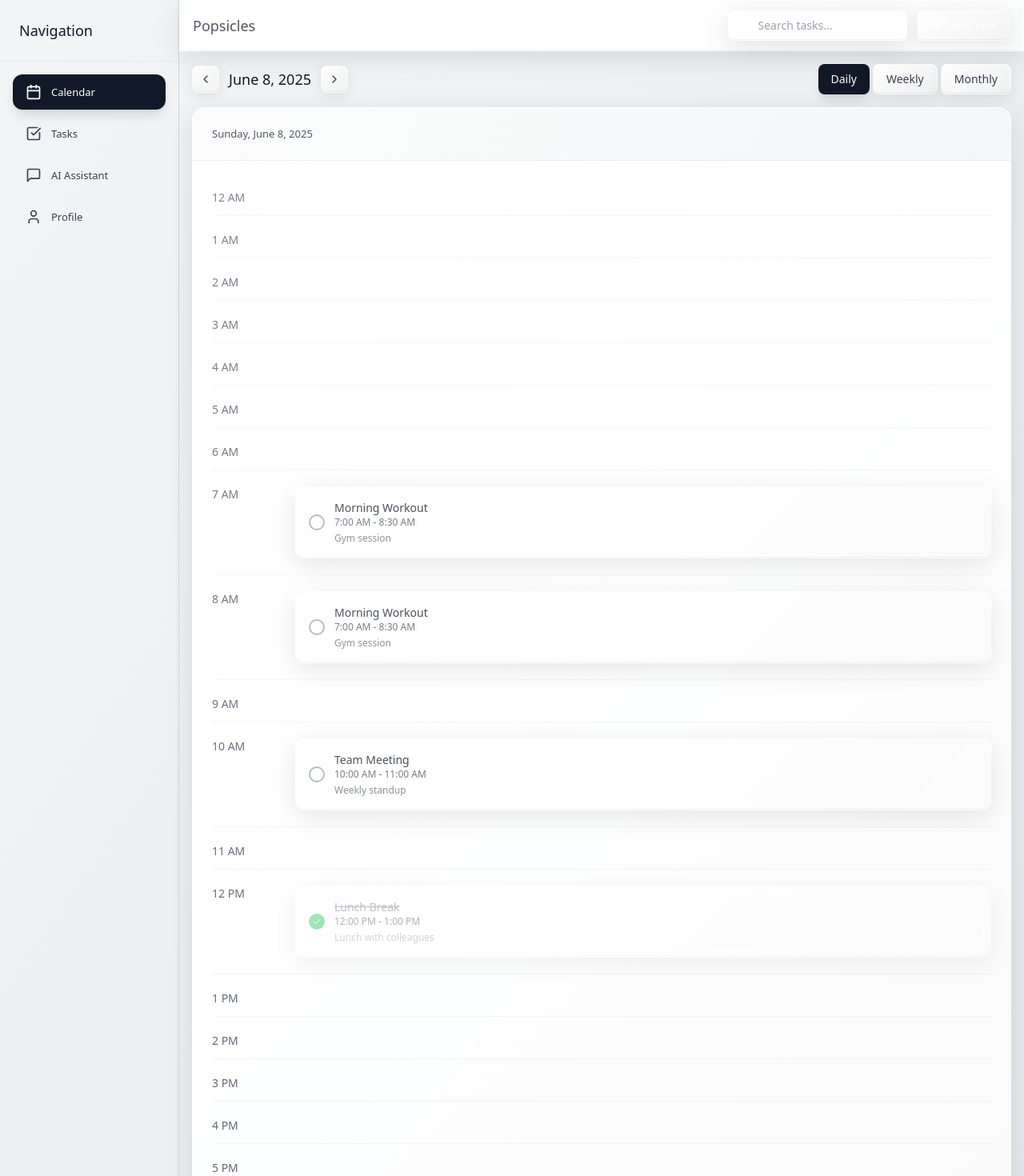
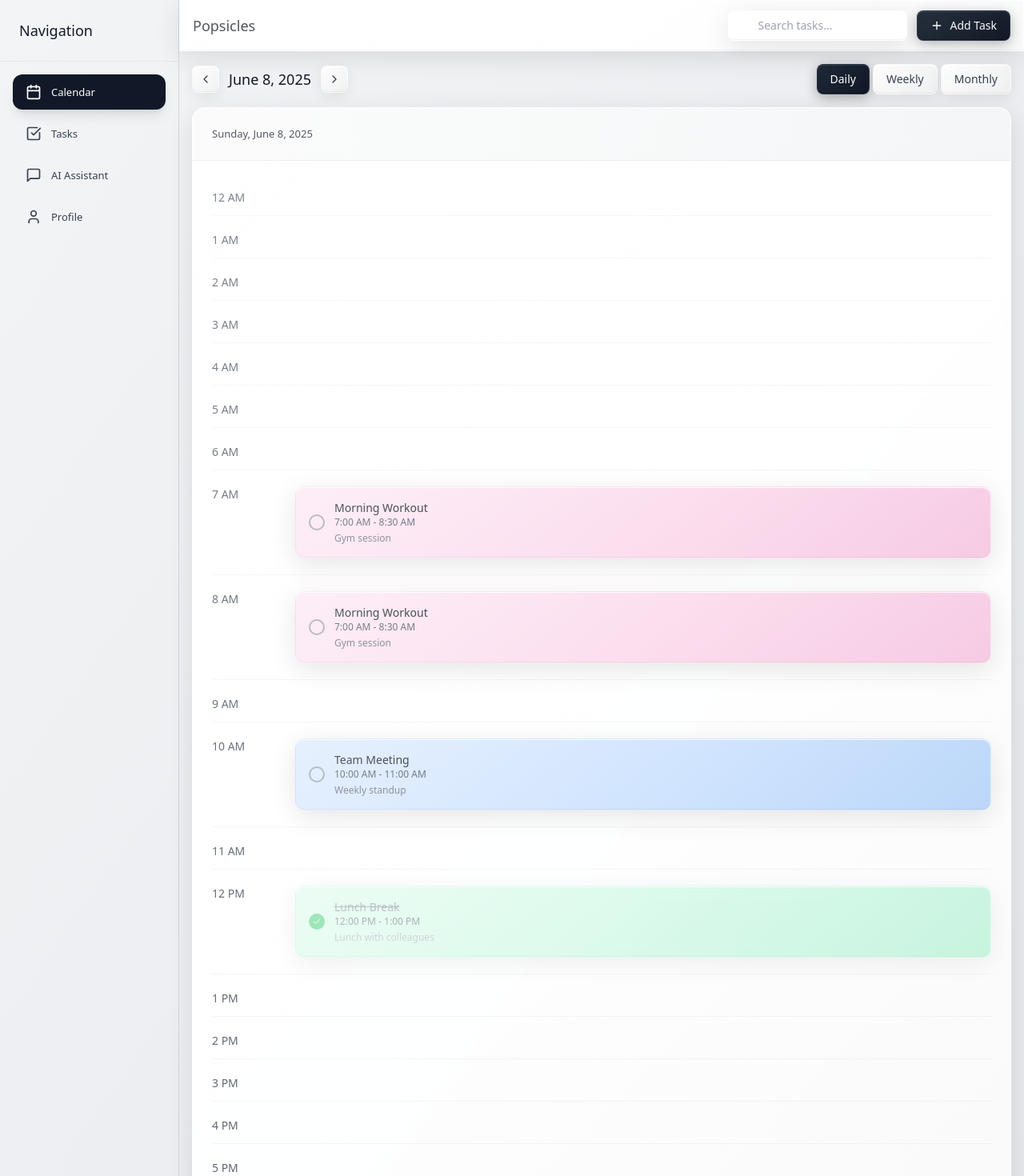
Before and after one commit to akmiinn/popsicles-task-manager, a React (Vite) app: page / in a window 1280 px wide. Shown: the top 1470 px of the page at 80% size. Built offline with nearby package versions, Linux system fonts and the light colour scheme.

Commit message:
Fix: Text color and task color
- Fixed white text color on save changes and message boxes.
- Changed task colors to pastel colors only.
- Fixed task editing to show prior information.

```diff
--- a/src/components/TaskOverlay.tsx
+++ b/src/components/TaskOverlay.tsx
@@ -26,7 +26,7 @@ const TaskOverlay = ({ isOpen, onClose, onSave, editingTask, selectedDate }: Tas
     endTime: '',
     date: selectedDate.toISOString().split('T')[0],
     priority: 'medium' as 'low' | 'medium' | 'high',
-    color: 'bg-blue-100',
+    color: 'task-pastel-blue',
     completed: false
   });
 
@@ -55,7 +55,7 @@ const TaskOverlay = ({ isOpen, onClose, onSave, editingTask, selectedDate }: Tas
         endTime: defaultEnd,
         date: selectedDate.toISOString().split('T')[0],
         priority: 'medium',
-        color: 'bg-blue-100',
+        color: 'task-pastel-blue',
         completed: false
       });
     }
@@ -71,14 +71,14 @@ const TaskOverlay = ({ isOpen, onClose, onSave, editingTask, selectedDate }: Tas
   };
 
   const colorOptions = [
-    { value: 'bg-pink-100', label: 'Pink', preview: 'bg-pink-100' },
-    { value: 'bg-blue-100', label: 'Blue', preview: 'bg-blue-100' },
-    { value: 'bg-green-100', label: 'Green', preview: 'bg-green-100' },
-    { value: 'bg-yellow-100', label: 'Yellow', preview: 'bg-yellow-100' },
-    { value: 'bg-purple-100', label: 'Purple', preview: 'bg-purple-100' },
-    { value: 'bg-orange-100', label: 'Orange', preview: 'bg-orange-100' },
-    { value: 'bg-indigo-100', label: 'Indigo', preview: 'bg-indigo-100' },
-    { value: 'bg-teal-100', label: 'Teal', preview: 'bg-teal-100' },
+    { value: 'task-pastel-pink', label: 'Pink', preview: 'task-pastel-pink' },
+    { value: 'task-pastel-blue', label: 'Blue', preview: 'task-pastel-blue' },
+    { value: 'task-pastel-green', label: 'Green', preview: 'task-pastel-green' },
+    { value: 'task-pastel-yellow', label: 'Yellow', preview: 'task-pastel-yellow' },
+    { value: 'task-pastel-purple', label: 'Purple', preview: 'task-pastel-purple' },
+    { value: 'task-pastel-orange', label: 'Orange', preview: 'task-pastel-orange' },
+    { value: 'task-pastel-indigo', label: 'Indigo', preview: 'task-pastel-indigo' },
+    { value: 'task-pastel-teal', label: 'Teal', preview: 'task-pastel-teal' },
   ];
 
   if (!isOpen) return null;
@@ -230,7 +230,7 @@ const TaskOverlay = ({ isOpen, onClose, onSave, editingTask, selectedDate }: Tas
             </button>
             <button
               type="submit"
-              className="flex-1 px-6 py-3 bg-gray-900 text-white rounded-xl hover:bg-gray-800 transition-all duration-300 shadow-lg hover:shadow-xl text-sm font-medium hover:scale-[1.02] glossy-button-3d"
+              className="flex-1 px-6 py-3 rounded-xl transition-all duration-300 shadow-lg hover:shadow-xl text-sm font-medium hover:scale-[1.02] glossy-button-dark"
             >
               {editingTask ? 'Update' : 'Create'}
             </button>
--- a/src/index.css
+++ b/src/index.css
@@ -162,6 +162,7 @@
     inset 0 -1px 0 rgba(0, 0, 0, 0.05);
   position: relative;
   transition: all 0.3s cubic-bezier(0.4, 0, 0.2, 1);
+  color: #374151; /* Ensure dark text on light buttons */
 }
 
 .glossy-button-3d:hover {
@@ -171,6 +172,7 @@
     inset 0 1px 0 rgba(255, 255, 255, 0.95),
     inset 0 -1px 0 rgba(0, 0, 0, 0.08);
   transform: translateY(-1px);
+  color: #374151; /* Maintain dark text on hover */
 }
 
 .glossy-button-3d:active {
@@ -179,6 +181,28 @@
     0 2px 8px rgba(0, 0, 0, 0.15),
     inset 0 1px 0 rgba(255, 255, 255, 0.8),
     inset 0 -1px 0 rgba(0, 0, 0, 0.1);
+}
+
+/* Dark button for primary actions */
+.glossy-button-dark {
+  background: linear-gradient(145deg, #1f2937, #111827);
+  color: white !important;
+  border: 1px solid rgba(255, 255, 255, 0.1);
+  box-shadow:
+    0 4px 16px rgba(0, 0, 0, 0.3),
+    inset 0 1px 0 rgba(255, 255, 255, 0.1),
+    inset 0 -1px 0 rgba(0, 0, 0, 0.3);
+  transition: all 0.3s cubic-bezier(0.4, 0, 0.2, 1);
+}
+
+.glossy-button-dark:hover {
+  background: linear-gradient(145deg, #374151, #1f2937);
+  color: white !important;
+  transform: translateY(-1px);
+  box-shadow:
+    0 6px 20px rgba(0, 0, 0, 0.4),
+    inset 0 1px 0 rgba(255, 255, 255, 0.15),
+    inset 0 -1px 0 rgba(0, 0, 0, 0.4);
 }
 
 /* Smooth animations */
@@ -304,6 +328,39 @@
   opacity: 0.8;
 }
 
+/* Pastel task colors */
+.task-pastel-pink {
+  background: linear-gradient(145deg, #fce7f3, #fbcfe8);
+}
+
+.task-pastel-blue {
+  background: linear-gradient(145deg, #dbeafe, #bfdbfe);
+}
+
+.task-pastel-green {
+  background: linear-gradient(145deg, #d1fae5, #a7f3d0);
+}
+
+.task-pastel-yellow {
+  background: linear-gradient(145deg, #fef3c7, #fde68a);
+}
+
+.task-pastel-purple {
+  background: linear-gradient(145deg, #e9d5ff, #ddd6fe);
+}
+
+.task-pastel-orange {
+  background: linear-gradient(145deg, #fed7aa, #fdba74);
+}
+
+.task-pastel-indigo {
+  background: linear-gradient(145deg, #e0e7ff, #c7d2fe);
+}
+
+.task-pastel-teal {
+  background: linear-gradient(145deg, #ccfbf1, #99f6e4);
+}
+
 /* Enhanced focus states */
 input:focus, textarea:focus, select:focus {
   outline: none;
--- a/src/pages/Index.tsx
+++ b/src/pages/Index.tsx
@@ -37,7 +37,7 @@ const Index = () => {
     }
   }, []);
 
-  // Sample tasks for demonstration
+  // Sample tasks for demonstration with pastel colors
   useEffect(() => {
     const sampleTasks: Task[] = [
       {
@@ -48,7 +48,7 @@ const Index = () => {
         endTime: '08:30',
         date: new Date().toISOString().split('T')[0],
         priority: 'high',
-        color: 'bg-pink-200',
+        color: 'task-pastel-pink',
         completed: false
       },
       {
@@ -59,7 +59,7 @@ const Index = () => {
         endTime: '11:00',
         date: new Date().toISOString().split('T')[0],
         priority: 'medium',
-        color: 'bg-blue-200',
+        color: 'task-pastel-blue',
         completed: false
       },
       {
@@ -70,7 +70,7 @@ const Index = () => {
         endTime: '13:00',
         date: new Date().toISOString().split('T')[0],
         priority: 'low',
-        color: 'bg-green-200',
+        color: 'task-pastel-green',
         completed: true
       }
     ];
@@ -165,8 +165,8 @@ const Index = () => {
                     onClick={() => setCurrentView(view)}
                     className={`px-4 py-2 rounded-lg transition-all duration-300 capitalize text-sm hover:scale-105 ${
                       currentView === view
-                        ? 'bg-gray-900 text-white shadow-lg'
-                        : 'glossy-button-3d text-gray-700'
+                        ? 'glossy-button-dark'
+                        : 'glossy-button-3d'
                     }`}
                   >
                     {view}
@@ -231,7 +231,7 @@ const Index = () => {
               {currentPage === 'calendar' && (
                 <button
                   onClick={() => setShowTaskOverlay(true)}
-                  className="flex items-center gap-2 px-4 py-2 bg-gray-900 text-white rounded-lg hover:bg-gray-800 transition-all duration-300 shadow-lg text-sm hover:scale-105 glossy-button-3d"
+                  className="flex items-center gap-2 px-4 py-2 rounded-lg transition-all duration-300 shadow-lg text-sm hover:scale-105 glossy-button-dark"
                 >
                   <Plus className="w-4 h-4" />
                   Add Task
```
